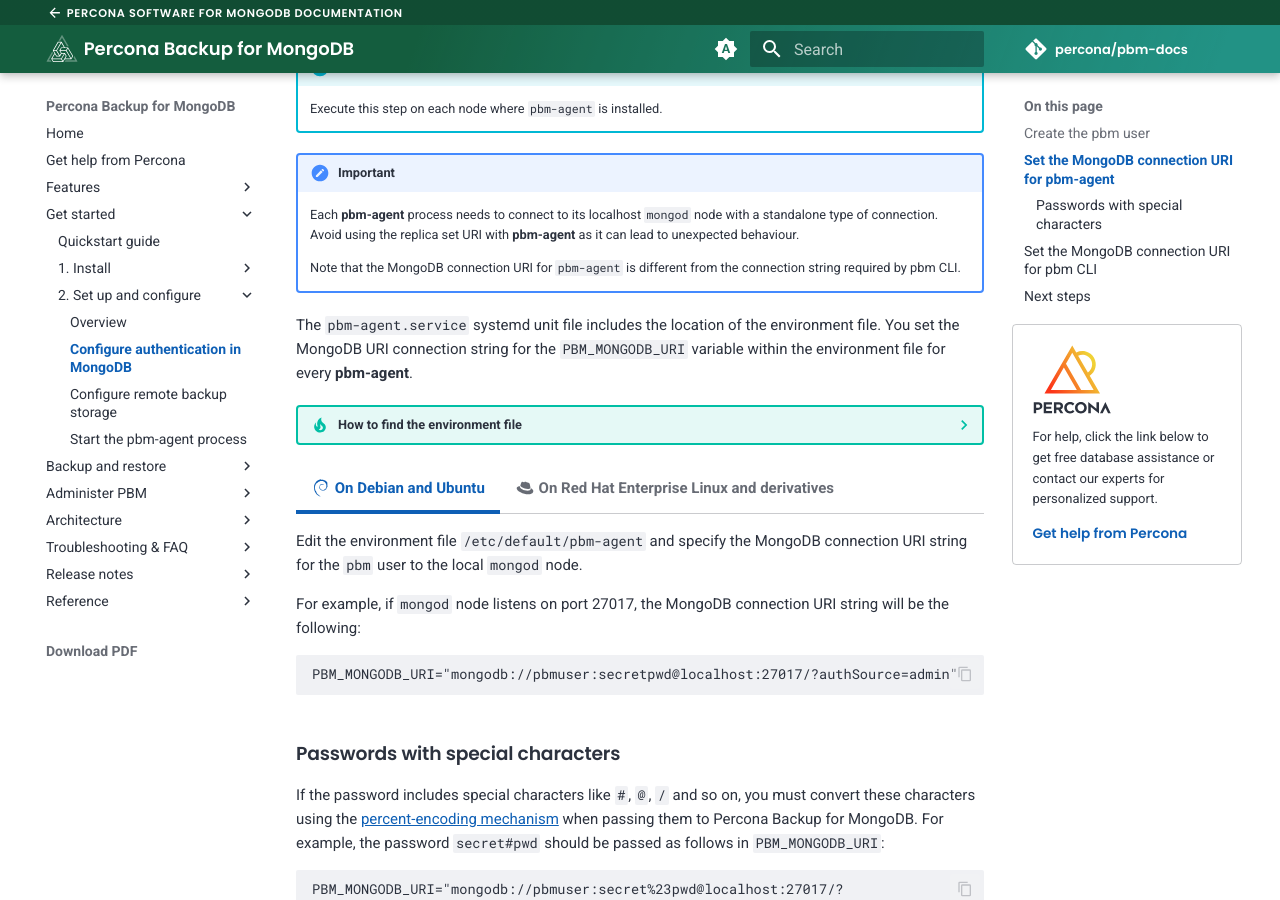
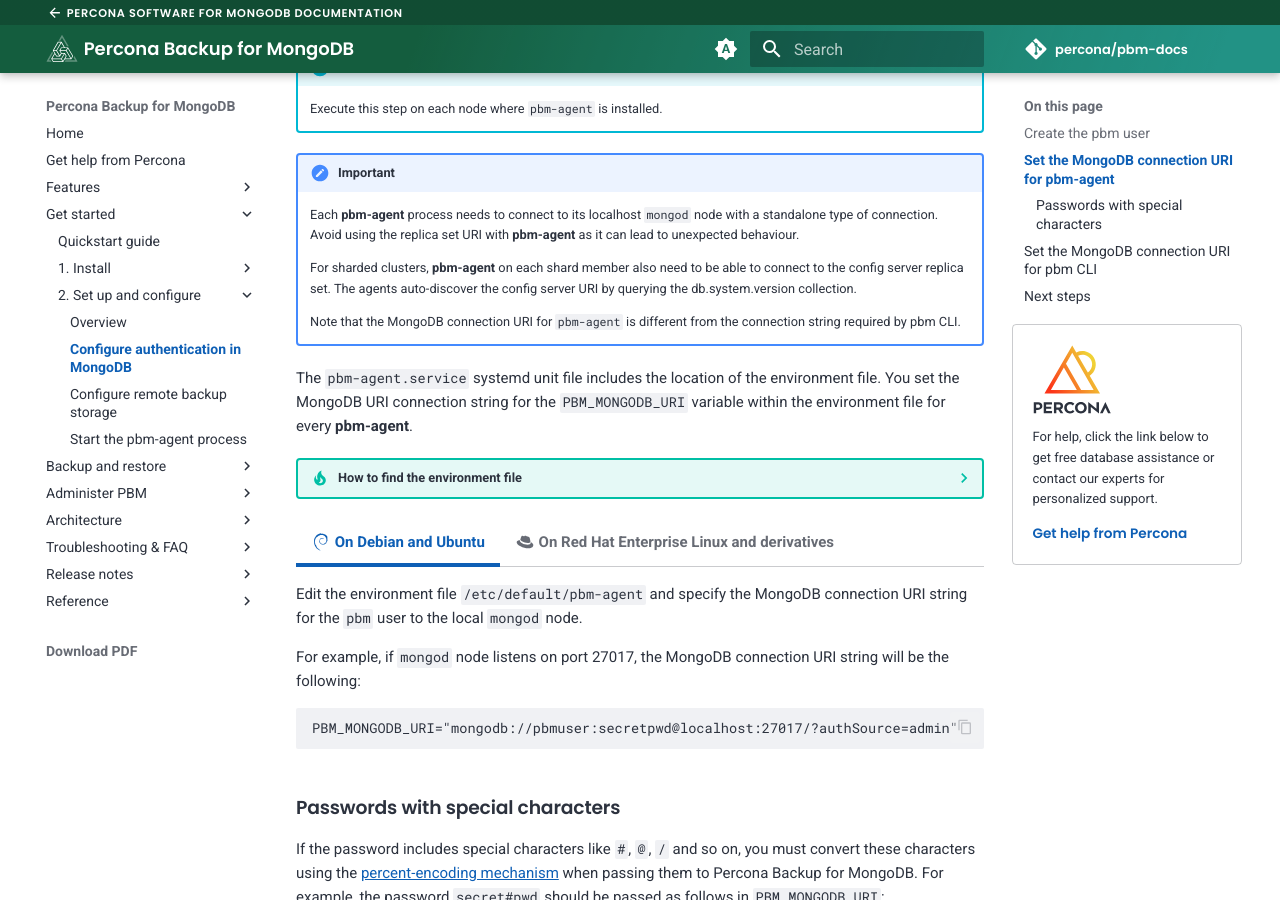
Before and after one commit to percona/pbm-docs, an MkDocs documentation site: the page built from docs/install/configure-authentication.md, in a window 1280 px wide and 900 px high, scrolled down 1350 px. Built offline with MkDocs 1.6.1 and Material for MkDocs 9.7.7, drawn with Linux system fonts in a browser that asks for light colours; nearby versions of some CDN libraries; comment, search, counter and statistics services are not loaded.

Commit message:
Add extra info about pbm-agent connectivity requirements

```diff
--- a/docs/install/configure-authentication.md
+++ b/docs/install/configure-authentication.md
@@ -1,6 +1,6 @@
 # Configure authentication in MongoDB
 
-Percona Backup for MongoDB uses the authentication and authorization subsystem  of MongoDB. This means that to authenticate Percona Backup for MongoDB, you need to:
+Percona Backup for MongoDB uses the authentication and authorization subsystem of MongoDB. This means that to authenticate Percona Backup for MongoDB, you need to:
 
 * [Create a corresponding `pbm` user](#create-the-pbm-user) in the `admin` database
 * [Set a valid MongoDB connection URI string for **pbm-agent**](#set-the-mongodb-connection-uri-for-pbm-agent)
@@ -62,6 +62,8 @@
 !!! important
 
     Each **pbm-agent** process needs to connect to its localhost `mongod` node with a standalone type of connection. Avoid using the replica set URI with **pbm-agent** as it can lead to unexpected behaviour.
+
+    For sharded clusters, **pbm-agent** on each shard member also need to be able to connect to the config server replica set. The agents auto-discover the config server URI by querying the db.system.version collection.
 
     Note that the MongoDB connection URI for `pbm-agent` is different from the connection string required by pbm CLI.
 
```
